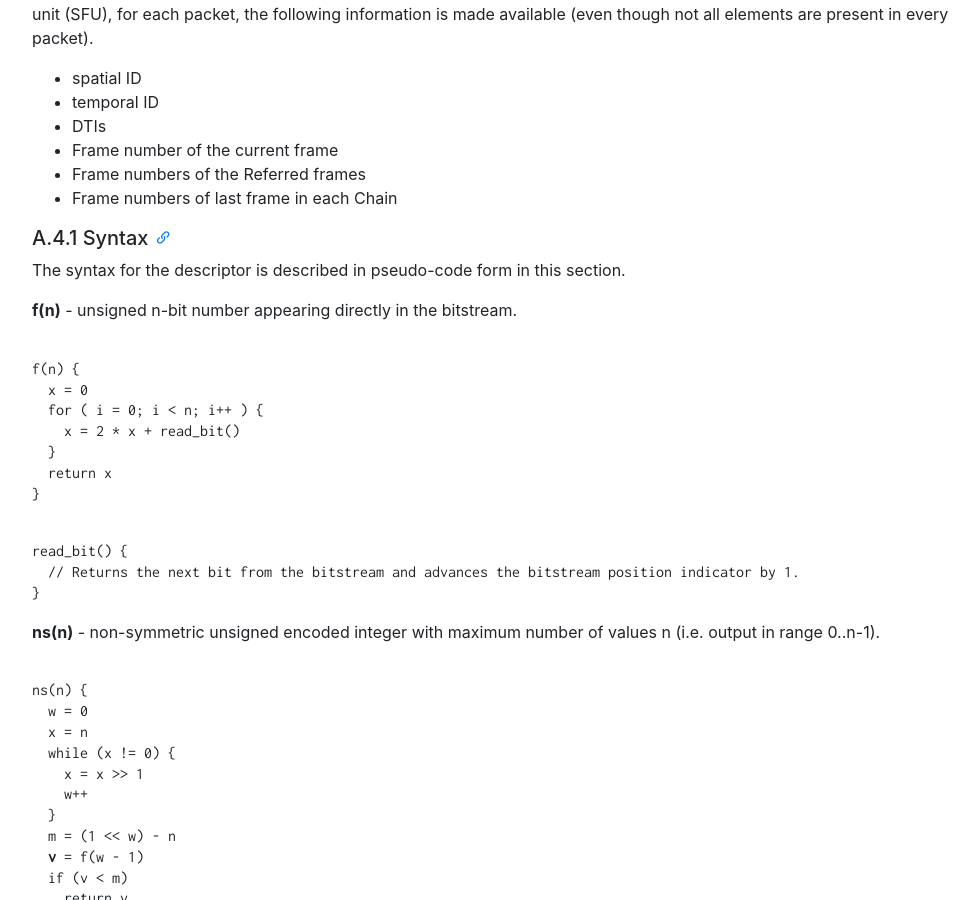
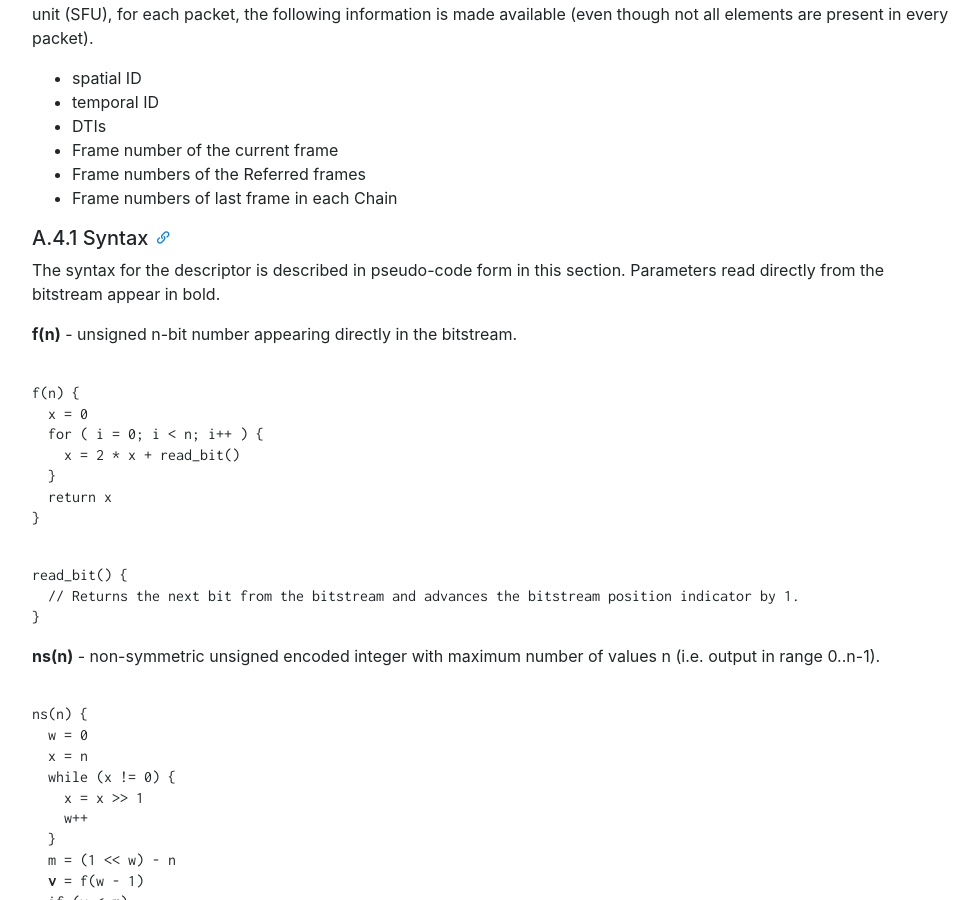
Before and after one commit to AOMediaCodec/av1-rtp-spec, a Jekyll site: the page built from index.md, in a window 1280 px wide and 900 px high, scrolled down 18733 px. Shown: the whole window, without its empty margins (53-1032 px from the left). Built offline with Jekyll 4.4.1, drawn with Linux system fonts in a browser that asks for light colours; nearby versions of some CDN libraries.

Commit message:
Editorial fixes
More fixes for Issue https://github.com/AOMediaCodec/av1-rtp-spec/issues/99

```diff
--- a/av1-rtp-spec.md
+++ b/av1-rtp-spec.md
@@ -662,6 +662,7 @@ To facilitate the work of selectively forwarding portions of a scalable video bi
 ##### A.4.1 Syntax
 
 The syntax for the descriptor is described in pseudo-code form in this section.
+Parameters read directly from the bitstream appear in bold.
 
 **f(n)** - unsigned n-bit number appearing directly in the bitstream.
 <pre><code>
```
